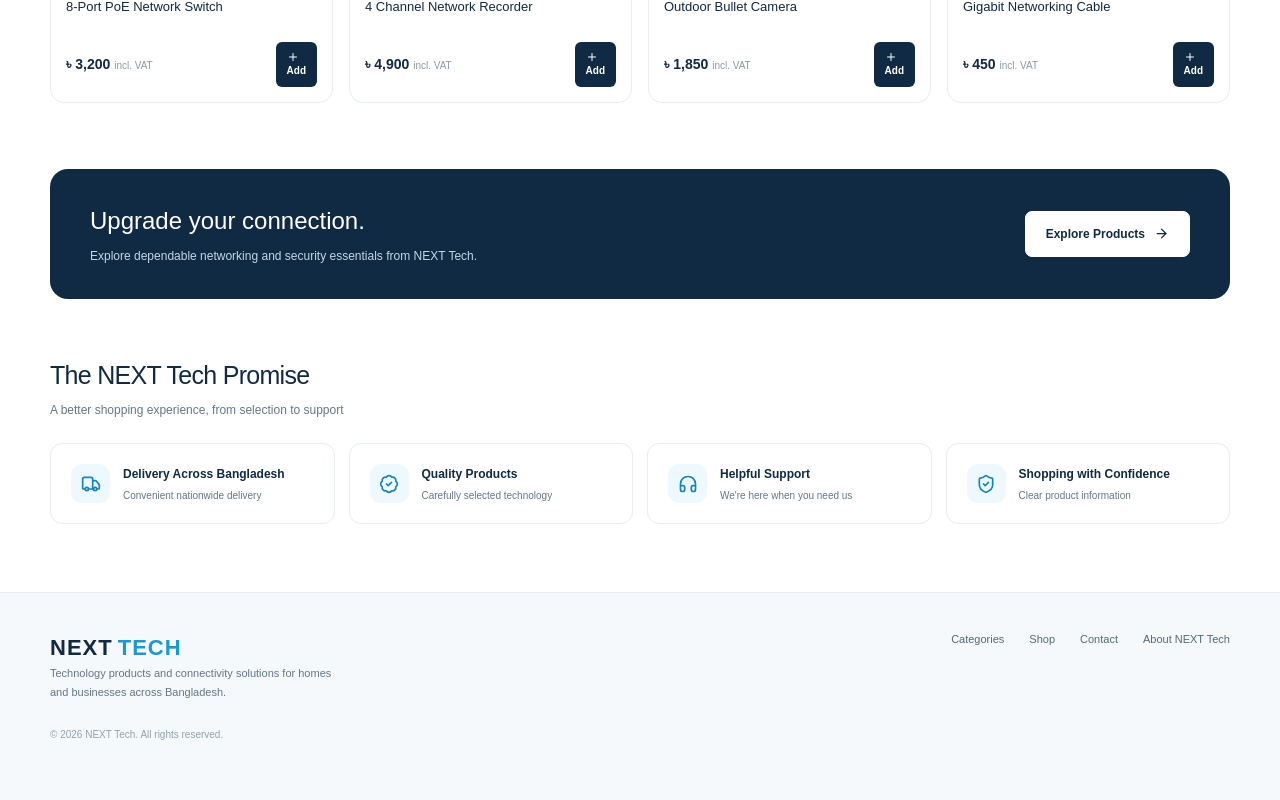
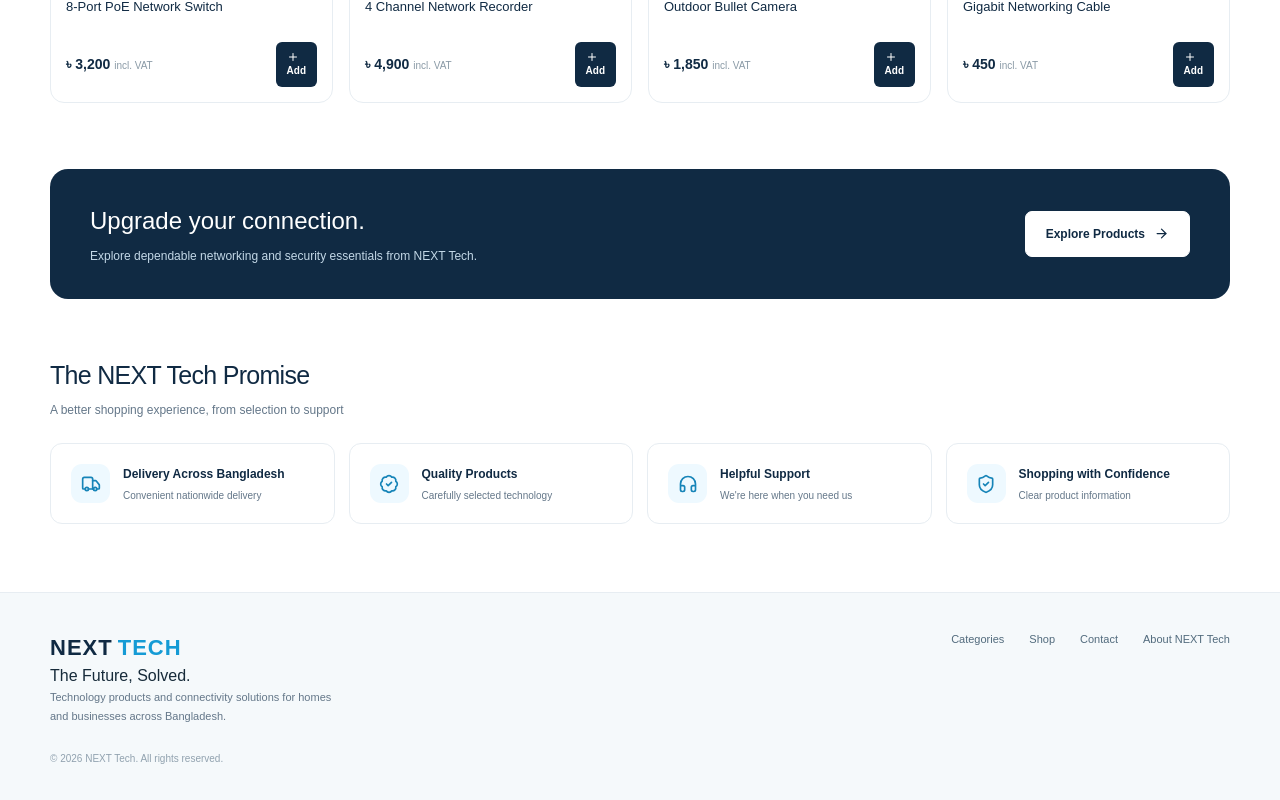
Before and after one commit to neorisexyz/next-tech-store, a Next.js app: page / in a window 1280 px wide. Shown: the part 1600-2400 px from the top of the page. Built offline with nearby package versions, Linux system fonts and the light colour scheme.

Commit message:
Add tagline beneath NEXT TECH in footer

```diff
--- a/app/page.tsx
+++ b/app/page.tsx
@@ -24,7 +24,7 @@ return <><div className="topbar">{t.delivery}</div><header className="container
 <section className="section" id="shop"><div className="section-head"><div><h2>{query?t.results:t.featured}</h2><p>{query?t.matching+' “'+query+'”':t.quality}</p></div><span className="textlink">{filtered.length} {t.products}</span></div><div className="product-grid">{filtered.map(({name,bn,type,typeBn,price,icon:Icon})=><article className="product" key={name}><div className="product-visual"><div className="product-symbol"><Icon size={49} strokeWidth={1.35}/></div><button className="heart" aria-label={t.wishlist} style={{position:'absolute',right:12,top:12,color:wish.includes(name)?'#e05272':undefined}} onClick={()=>toggleWish(name)}><Heart size={15} fill={wish.includes(name)?'currentColor':'none'}/></button></div><div className="product-info"><div className="product-type">{language==='BN'?typeBn:type}</div><h3>{language==='BN'?bn:name}</h3><div className="product-bottom"><span className="price">{price} <small>{t.vat}</small></span><button className="addbtn" onClick={add}><Plus size={12} style={{verticalAlign:'middle'}}/> {t.add}</button></div></div></article>)}</div>{filtered.length===0&&<p style={{padding:30,textAlign:'center',color:'#71879a'}}>{t.none}</p>}</section>
 <section className="promo"><div><h2>{t.promo}</h2><p>{t.promoSub}</p></div><button className="btn" onClick={()=>go('categories')}>{t.exploreProducts} <ArrowRight size={15}/></button></section>
 <section className="section"><div className="section-head"><div><h2>{t.promise}</h2><p>{t.promiseSub}</p></div></div><div className="benefits"><div className="benefit"><div className="benefit-icon"><Truck size={20}/></div><div><strong>{t.deliveryTitle}</strong><small>{t.deliverySub}</small></div></div><div className="benefit"><div className="benefit-icon"><BadgeCheck size={20}/></div><div><strong>{t.qualityTitle}</strong><small>{t.qualitySub}</small></div></div><div className="benefit"><div className="benefit-icon"><Headphones size={20}/></div><div><strong>{t.supportTitle}</strong><small>{t.supportSub}</small></div></div><div className="benefit"><div className="benefit-icon"><ShieldCheck size={20}/></div><div><strong>{t.confidence}</strong><small>{t.confidenceSub}</small></div></div></div></section></main>
-<footer className="footer"><div className="container footer-inner"><div><div className="footer-brand"><span className="brand-next">NEXT</span><span className="brand-tech">TECH</span></div><p>{t.footer}</p></div><div className="footer-links"><a href="#categories">{t.navCats}</a><a href="#shop">{t.shop}</a><a href="#support">{t.contact}</a><a href="#support">{t.about}</a></div></div><div className="container" style={{fontSize:10,color:'#91a2af',marginTop:25}}>© {new Date().getFullYear()} NEXT Tech. {t.rights}</div></footer>
+<footer className="footer"><div className="container footer-inner"><div><div className="footer-brand"><span className="brand-next">NEXT</span><span className="brand-tech">TECH</span></div><div className="footer-tagline">The Future, Solved.</div><p>{t.footer}</p></div><div className="footer-links"><a href="#categories">{t.navCats}</a><a href="#shop">{t.shop}</a><a href="#support">{t.contact}</a><a href="#support">{t.about}</a></div></div><div className="container" style={{fontSize:10,color:'#91a2af',marginTop:25}}>© {new Date().getFullYear()} NEXT Tech. {t.rights}</div></footer>
 <nav className="bottom-nav" aria-label={language==='BN'?'নিচের নেভিগেশন':'Bottom navigation'}>{[{name:'Home',label:t.home,icon:Home},{name:'Categories',label:t.navCats,icon:Grid2X2},{name:'Shop',label:t.shop,icon:Store},{name:'Account',label:t.account,icon:UserCircle}].map(({name,label,icon:Icon})=><button key={name} className={active===name?'active':''} onClick={()=>name==='Account'?(setActive(name),setNotice(t.accountSoon),setTimeout(()=>setNotice(''),1800)):go(name)}><Icon/><span>{label}</span></button>)}</nav>
 {drawer&&<><button className="drawer-backdrop" aria-label={t.close} onClick={()=>setDrawer(null)}/><aside className="cart-drawer" aria-label={drawer==='cart'?t.cart:t.wishlist}><div className="drawer-head"><h2>{drawer==='cart'?t.cart:t.wishlist}</h2><button className="drawer-close" onClick={()=>setDrawer(null)} aria-label={t.close}>×</button></div>{drawer==='cart'?<div className="drawer-content"><ShoppingBag size={30}/><strong>{cart===0?t.cartEmpty:cart+' '+t.cartCount}</strong><p>{cart===0?t.cartEmptySub:t.cartReady}</p><button className="btn primary" onClick={()=>{setDrawer(null);go('shop')}}>{t.continue}</button></div>:<div className="drawer-content wishlist-list">{wish.length===0?<><Heart size={30}/><strong>{t.wishEmpty}</strong><p>{t.wishEmptySub}</p></>:wish.map(n=><div className="wishlist-row" key={n}><span>{language==='BN'?(products.find(p=>p.name===n)?.bn||n):n}</span><button onClick={()=>toggleWish(n)}>{t.remove}</button></div>)}</div>}</aside></>}{notice&&<div className="toast"><Check size={14} style={{verticalAlign:'middle',marginRight:7}}/>{notice}</div>}</>;
 }
```
